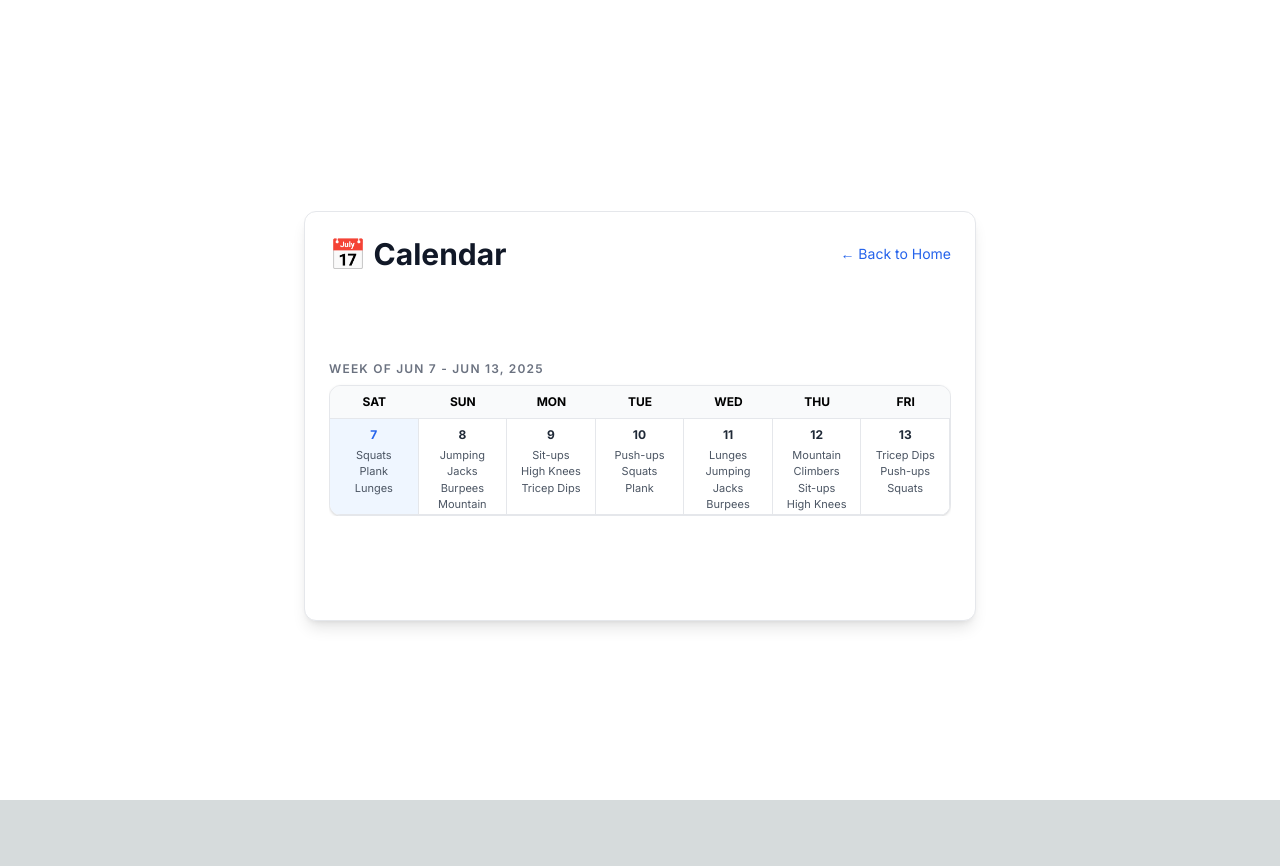
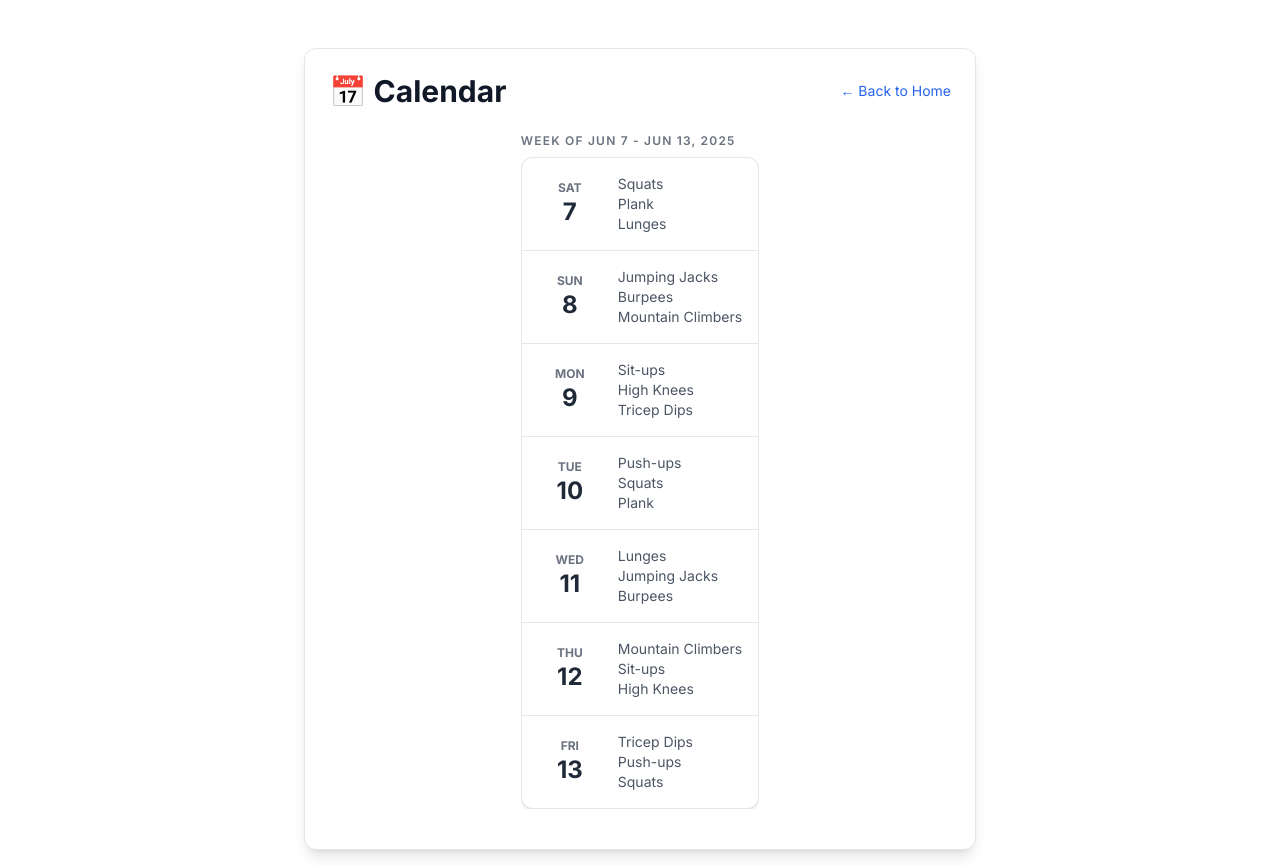
Before and after one commit to romanvieito/gym-feedback-ai-9-4, a Next.js app: page /calendar in a window 1280 px wide. Before the commit the page ends 800 px from the top, so only its background shows below. Built offline with nearby package versions, Linux system fonts and the light colour scheme.

Commit message:
vertical loyout reaply

```diff
--- a/app/components/Calendar.tsx
+++ b/app/components/Calendar.tsx
@@ -22,29 +22,21 @@ const Calendar: React.FC = () => {
         </span>
       </div>
       <div className="border rounded-xl overflow-hidden shadow bg-white dark:bg-gray-900">
-        <div className="grid grid-cols-7">
+        <div className="flex flex-col">
           {weekDays.map((date, index) => (
-            <div key={index} className="py-2 px-2 text-xs font-bold text-center bg-gray-50 dark:bg-gray-800 border-b border-gray-200 dark:border-gray-700 uppercase">
-              {date.toLocaleDateString('en-US', { weekday: 'short' }).toUpperCase()}
-            </div>
-          ))}
-        </div>
-        <div className="grid grid-cols-7">
-          {weekDays.map((date, index) => {
-            const isToday = date.toDateString() === today.toDateString();
-            return (
             <div
               key={index}
-                className={`h-24 flex flex-col items-center justify-start border-b border-r border-gray-200 dark:border-gray-700 p-2 ${
-                  isToday ? 'bg-blue-50 dark:bg-blue-900/20' : ''
-                }`}
+              className="flex items-center p-4 border-b border-gray-200 dark:border-gray-700 last:border-b-0"
             >
-                <div className={`text-xs font-bold mb-1 ${
-                  isToday ? 'text-blue-600 dark:text-blue-400' : 'text-gray-800 dark:text-gray-100'
-                }`}>
+              <div className="flex flex-col items-center justify-center w-16 mr-4">
+                <div className="text-xs font-bold text-gray-500 uppercase">
+                  {date.toLocaleDateString('en-US', { weekday: 'short' })}
+                </div>
+                <div className="text-2xl font-bold text-gray-800 dark:text-gray-100">
                   {date.getDate()}
                 </div>
-                <ul className="text-[11px] text-gray-600 dark:text-gray-300 list-none p-0 m-0 text-center">
+              </div>
+              <ul className="text-sm text-gray-600 dark:text-gray-300 list-none p-0 m-0">
                 {exercises.length > 0 &&
                   Array.from({ length: 3 }).map((_, i) => {
                     const exerciseIdx = (date.getDate() * 3 + i) % exercises.length;
@@ -52,8 +44,7 @@ const Calendar: React.FC = () => {
                   })}
               </ul>
             </div>
-            );
-          })}
+          ))}
         </div>
       </div>
     </div>
```
Lines whose indentation alone changed are shown as unchanged.
